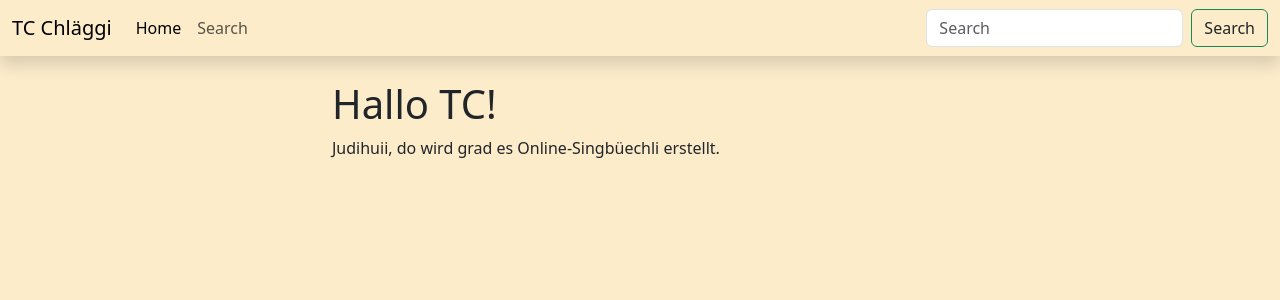
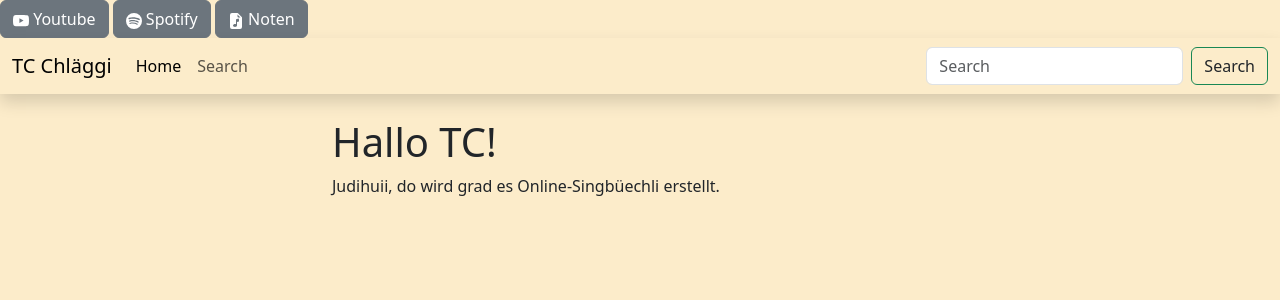
Before and after one commit to Soraxem/song-dist, a Jekyll site: the page built from index.md, in a window 1280 px wide. Shown: the top 300 px of the page. Built offline with Jekyll 4.4.1, drawn with Linux system fonts in a browser that asks for light colours.

Commit message:
Update default.html

```diff
--- a/_layouts/default.html
+++ b/_layouts/default.html
@@ -18,6 +18,25 @@
 <!-- ##################################### -->
 
 <body>
+
+  <button type="button" class="btn btn-secondary">
+                <svg xmlns="http://www.w3.org/2000/svg" width="16" height="16" fill="currentColor" class="bi bi-youtube" viewBox="0 0 16 16">
+  <path d="M8.051 1.999h.089c.822.003 4.987.033 6.11.335a2.01 2.01 0 0 1 1.415 1.42c.101.38.172.883.22 1.402l.01.104.022.26.008.104c.065.914.073 1.77.074 1.957v.075c-.001.194-.01 1.108-.082 2.06l-.008.105-.009.104c-.05.572-.124 1.14-.235 1.558a2.007 2.007 0 0 1-1.415 1.42c-1.16.312-5.569.334-6.18.335h-.142c-.309 0-1.587-.006-2.927-.052l-.17-.006-.087-.004-.171-.007-.171-.007c-1.11-.049-2.167-.128-2.654-.26a2.007 2.007 0 0 1-1.415-1.419c-.111-.417-.185-.986-.235-1.558L.09 9.82l-.008-.104A31.4 31.4 0 0 1 0 7.68v-.123c.002-.215.01-.958.064-1.778l.007-.103.003-.052.008-.104.022-.26.01-.104c.048-.519.119-1.023.22-1.402a2.007 2.007 0 0 1 1.415-1.42c.487-.13 1.544-.21 2.654-.26l.17-.007.172-.006.086-.003.171-.007A99.788 99.788 0 0 1 7.858 2h.193zM6.4 5.209v4.818l4.157-2.408L6.4 5.209z"></path>
+</svg> Youtube
+</button>
+
+  <button type="button" class="btn btn-secondary">
+                <svg xmlns="http://www.w3.org/2000/svg" width="16" height="16" fill="currentColor" class="bi bi-spotify" viewBox="0 0 16 16">
+  <path d="M8 0a8 8 0 1 0 0 16A8 8 0 0 0 8 0zm3.669 11.538a.498.498 0 0 1-.686.165c-1.879-1.147-4.243-1.407-7.028-.77a.499.499 0 0 1-.222-.973c3.048-.696 5.662-.397 7.77.892a.5.5 0 0 1 .166.686zm.979-2.178a.624.624 0 0 1-.858.205c-2.15-1.321-5.428-1.704-7.972-.932a.625.625 0 0 1-.362-1.194c2.905-.881 6.517-.454 8.986 1.063a.624.624 0 0 1 .206.858zm.084-2.268C10.154 5.56 5.9 5.419 3.438 6.166a.748.748 0 1 1-.434-1.432c2.825-.857 7.523-.692 10.492 1.07a.747.747 0 1 1-.764 1.288z"></path>
+</svg> Spotify
+              </button>
+
+  <button type="button" class="btn btn-secondary">
+                <svg xmlns="http://www.w3.org/2000/svg" width="16" height="16" fill="currentColor" class="bi bi-file-earmark-music-fill" viewBox="0 0 16 16">
+  <path d="M9.293 0H4a2 2 0 0 0-2 2v12a2 2 0 0 0 2 2h8a2 2 0 0 0 2-2V4.707A1 1 0 0 0 13.707 4L10 .293A1 1 0 0 0 9.293 0zM9.5 3.5v-2l3 3h-2a1 1 0 0 1-1-1zM11 6.64v1.75l-2 .5v3.61c0 .495-.301.883-.662 1.123C7.974 13.866 7.499 14 7 14c-.5 0-.974-.134-1.338-.377-.36-.24-.662-.628-.662-1.123s.301-.883.662-1.123C6.026 11.134 6.501 11 7 11c.356 0 .7.068 1 .196V6.89a1 1 0 0 1 .757-.97l1-.25A1 1 0 0 1 11 6.64z"></path>
+</svg> Noten
+              </button>
+
   <script src="https://cdn.jsdelivr.net/npm/bootstrap@5.3.0/dist/js/bootstrap.bundle.min.js" integrity="sha384-geWF76RCwLtnZ8qwWowPQNguL3RmwHVBC9FhGdlKrxdiJJigb/j/68SIy3Te4Bkz" crossorigin="anonymous"></script>
    <script src="https://code.jquery.com/jquery-3.7.0.min.js"></script>
   {% include navbar.html -%}
```
